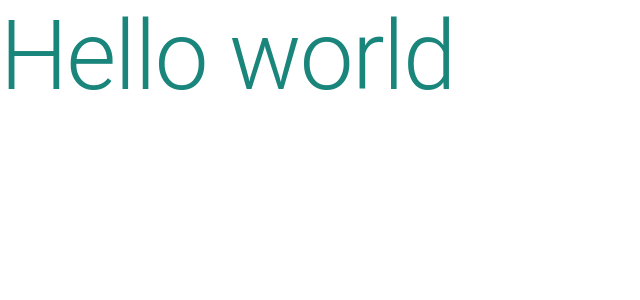
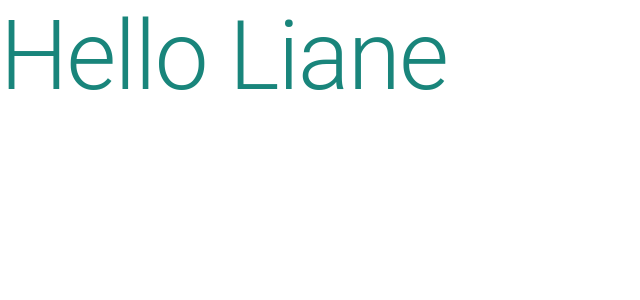
Before and after one commit to francamara/liane, a Next.js app: page / in a window 1280 px wide. Shown: the top 300 px of the page, without its empty margins (0-640 px from the left). Built offline with nearby package versions, Linux system fonts and the light colour scheme.

Commit message:
feat: changed text

```diff
--- a/components/Header/index.js
+++ b/components/Header/index.js
@@ -6,7 +6,7 @@ function Header() {
   return (
     <Grid>
       <LnTypo variant="h1">
-        Hello world
+        Hello Liane
       </LnTypo>
     </Grid>
   )
```
